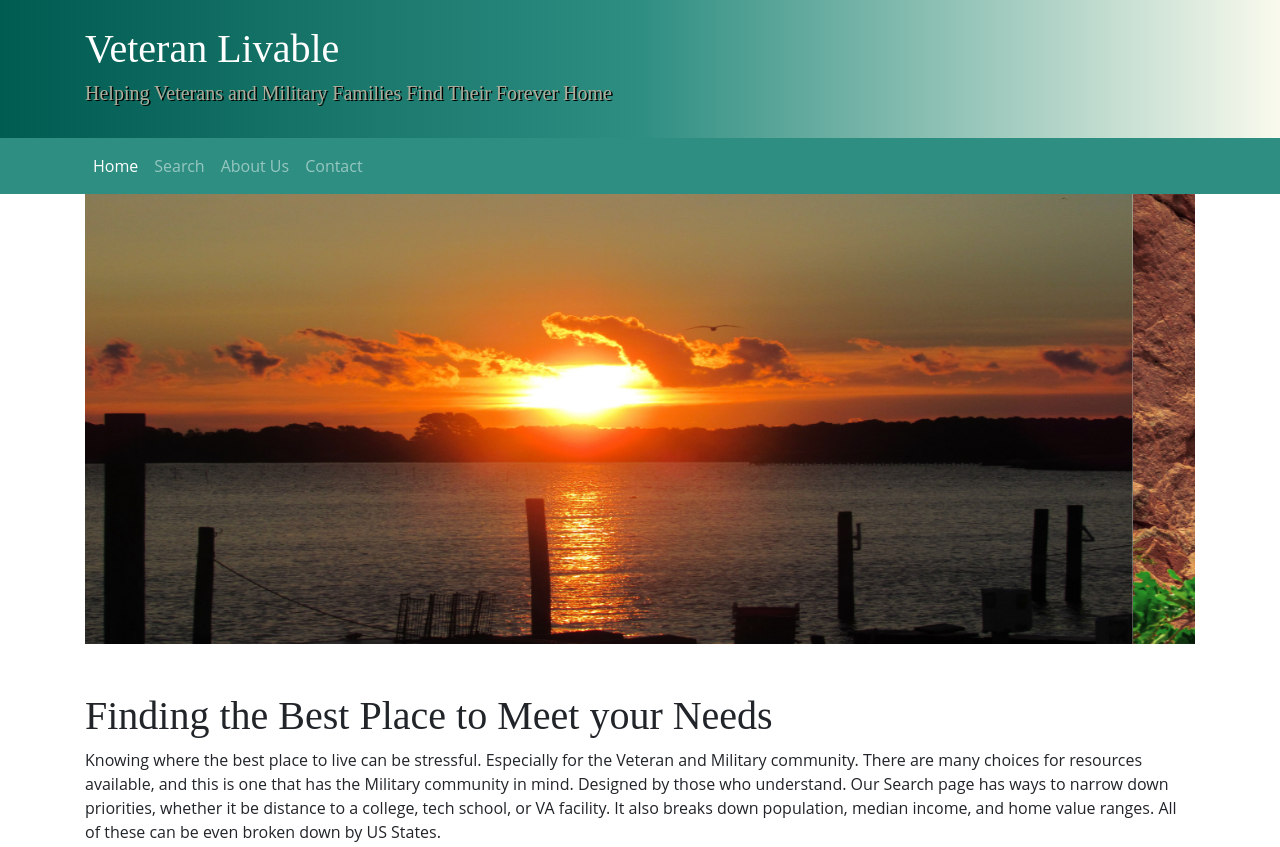
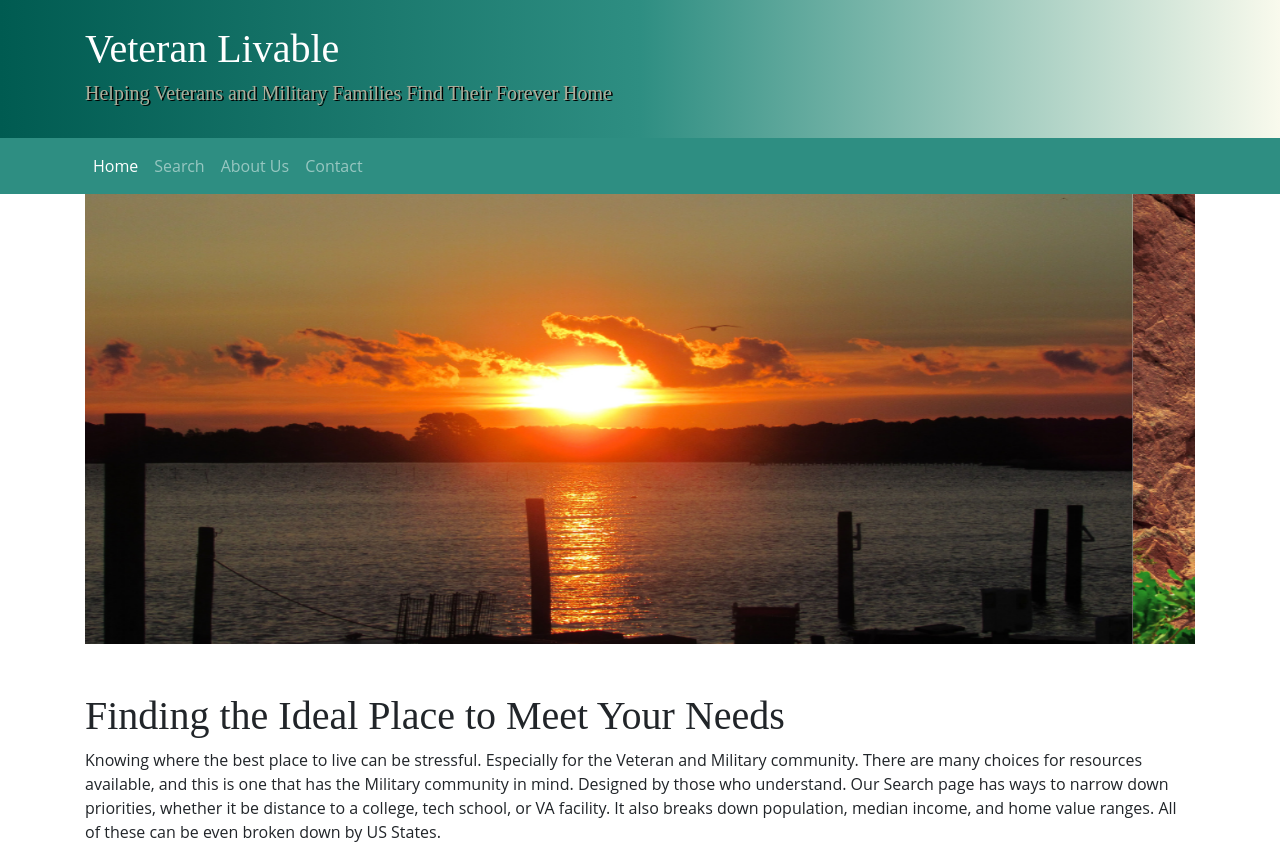
Before and after one commit to beckyrich/veteran-relocation, a website: page index.html in a window 1280 px wide. Shown: the top 847 px of the page. Drawn offline with nearby package versions, Linux system fonts and the light colour scheme; a web font is replaced by a local one.

Commit message:
Changes to wording

```diff
--- a/index.html
+++ b/index.html
@@ -65,7 +65,7 @@
         </div>
         <div class="row mt-5">
             <div class="col">
-                <h1>Finding the Best Place to Meet your Needs</h1>
+                <h1>Finding the Ideal Place to Meet Your Needs</h1>
                 <p>Knowing where the best place to live can be stressful. Especially for the Veteran and Military community. There are many choices for resources available, and this is one that has the Military community in mind. Designed by those who understand. Our Search page has ways to narrow down priorities, whether it be distance to a college, tech school, or VA facility. It also breaks down population, median income, and home value ranges. All of these can be even broken down by US States.</p>
                 <p>If there is something you would like to see on this site, please fill out a feedback form on the Contact page. We look forward to helping you find the best place for you to call home.</p>
             </div>
```
